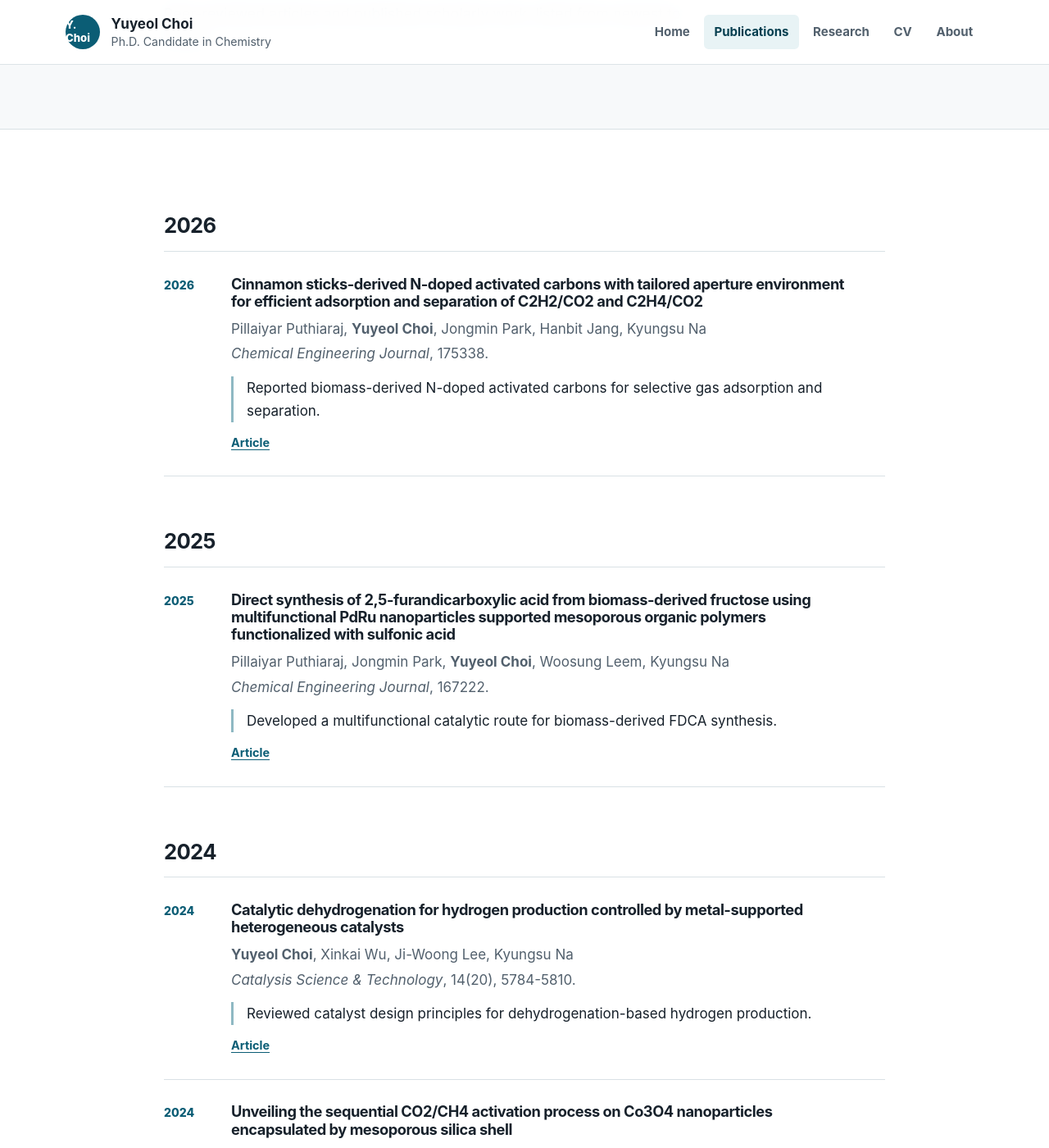
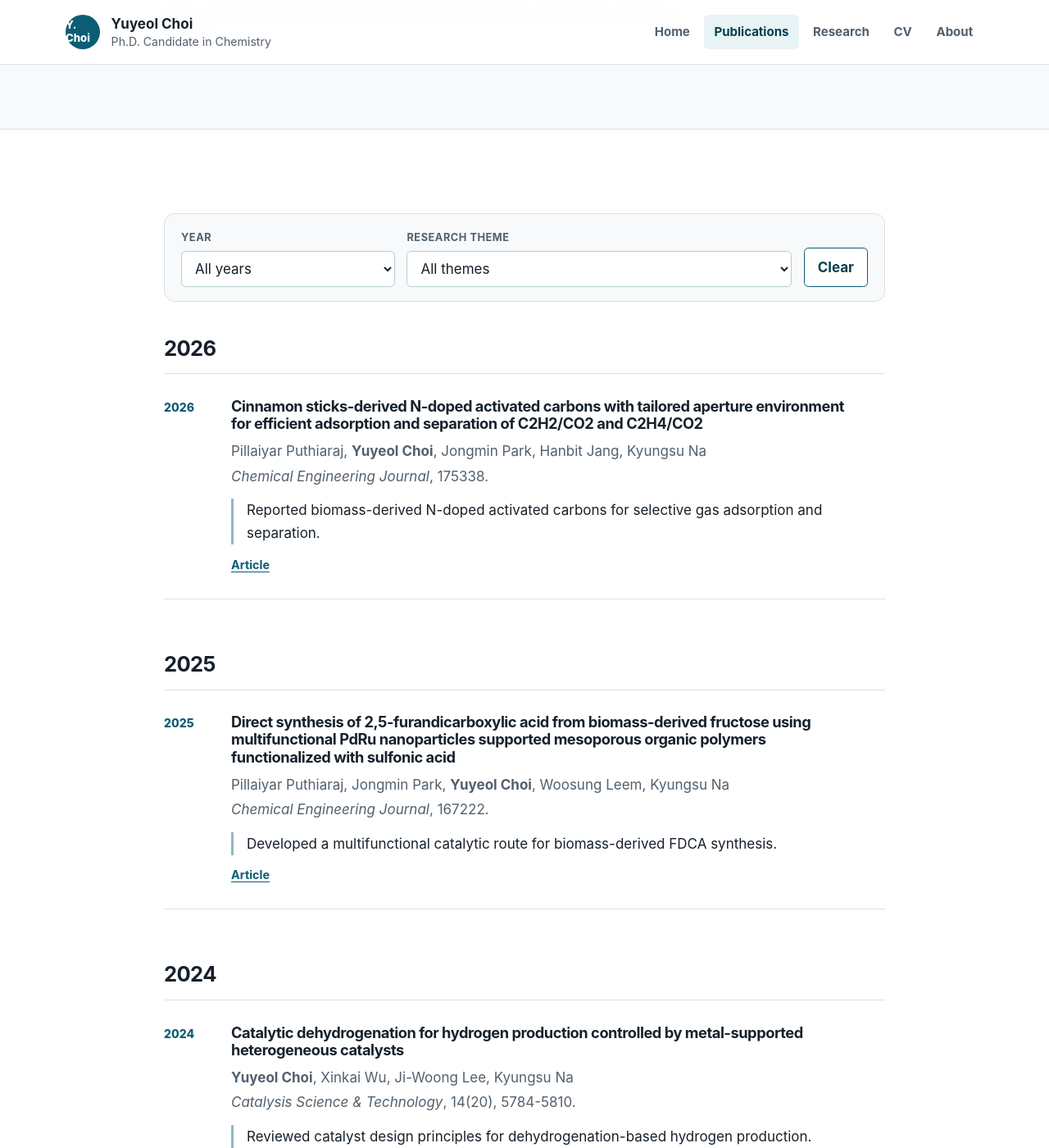
Before and after one commit to yuyeolchoi/yuyeolchoi.github.io, a Jekyll site: the page built from publications.html, in a window 1280 px wide and 1400 px high, scrolled down 308 px. Shown: the whole window at 82% size. Built offline with Jekyll 4.4.1, drawn with Linux system fonts in a browser that asks for light colours.

Commit message:
feat: add year and research-theme filter to the publications page
Progressive enhancement: the filter form is rendered hidden and the full
list is always in the HTML; the script reveals the controls and hides
non-matching entries and empty year groups. Options are generated from
_data/publications.yml and _data/research_themes.yml.

Co-Authored-By: Claude Fable 5.1 <noreply@anthropic.com>

```diff
--- a/assets/css/style.css
+++ b/assets/css/style.css
@@ -236,6 +236,34 @@ p { margin-top: 0; }
   color: var(--muted);
   background: white;
 }
+.publication-filters {
+  display: grid;
+  grid-template-columns: minmax(0, 1fr) minmax(0, 1.8fr) auto;
+  gap: 0.9rem;
+  align-items: end;
+  margin-bottom: 2.6rem;
+  padding: 1.1rem 1.25rem;
+  border: 1px solid var(--line);
+  border-radius: 0.8rem;
+  background: var(--canvas);
+}
+.filter-field { display: grid; gap: 0.35rem; min-width: 0; }
+.filter-field label { color: var(--muted); font-size: 0.8rem; font-weight: 750; letter-spacing: 0.04em; text-transform: uppercase; }
+.filter-field select {
+  width: 100%;
+  min-height: 44px;
+  padding: 0.5rem 0.75rem;
+  border: 1px solid #b8cdd3;
+  border-radius: 0.35rem;
+  color: var(--ink);
+  background: white;
+  font: inherit;
+}
+.filter-field select:focus-visible { outline: 3px solid var(--accent-dark); outline-offset: 2px; }
+.filter-reset { align-self: end; }
+.filter-status { grid-column: 1 / -1; margin: 0; color: var(--muted); font-size: 0.92rem; }
+.filter-status:empty { display: none; }
+[hidden] { display: none !important; }
 .year-group + .year-group { margin-top: 4rem; }
 .year-group > h2 { margin-bottom: 1rem; font-size: 1.6rem; }
 .detail-list { display: grid; gap: 1rem; }
@@ -338,6 +366,8 @@ p { margin-top: 0; }
   .hero-image-wrap { width: min(60vw, 240px); }
   .heading-row { align-items: flex-start; flex-direction: column; gap: 1rem; }
   .summary-grid, .skill-list, .expertise-grid { grid-template-columns: 1fr; }
+  .publication-filters { grid-template-columns: 1fr; }
+  .filter-reset { justify-self: start; }
   .publication { grid-template-columns: 1fr; gap: 0.25rem; }
   .publication-year { margin-bottom: 0; }
   .cv-actions { justify-content: flex-start; }
@@ -374,7 +404,7 @@ p { margin-top: 0; }
 @media print {
   @page { margin: 1.5cm; }
   body { color: black; font-size: 10.5pt; }
-  .site-header, .site-footer, .cv-actions, .cv-jump-nav, .skip-link { display: none !important; }
+  .site-header, .site-footer, .cv-actions, .cv-jump-nav, .skip-link, .publication-filters { display: none !important; }
   .page-hero { padding: 0 0 1.2rem; border-bottom: 2px solid black; background: white; }
   .page-hero h1 { font-size: 24pt; }
   .cv-content { padding: 1.5rem 0 0; }
--- /dev/null
+++ b/assets/js/publications-filter.js
@@ -0,0 +1,52 @@
+// Client-side year / research-theme filter for the publications page.
+// Progressive enhancement: the form is rendered hidden and the full list is always
+// present in the HTML; this script only reveals the controls and hides non-matches.
+(function () {
+  var form = document.getElementById("publication-filters");
+  var items = Array.prototype.slice.call(document.querySelectorAll(".publication[data-year]"));
+  if (!form || items.length === 0) return;
+
+  var yearSelect = document.getElementById("filter-year");
+  var themeSelect = document.getElementById("filter-theme");
+  var status = document.getElementById("filter-status");
+  var empty = document.getElementById("filter-empty");
+  var groups = Array.prototype.slice.call(document.querySelectorAll("[data-year-group]"));
+  var total = items.length;
+
+  function applyFilters() {
+    var year = yearSelect.value;
+    var theme = themeSelect.value;
+    var visible = 0;
+
+    items.forEach(function (item) {
+      var themes = (item.getAttribute("data-themes") || "").split(" ");
+      var matches =
+        (!year || item.getAttribute("data-year") === year) &&
+        (!theme || themes.indexOf(theme) !== -1);
+      item.hidden = !matches;
+      if (matches) visible += 1;
+    });
+
+    groups.forEach(function (group) {
+      var anyVisible = Array.prototype.some.call(
+        group.querySelectorAll(".publication"),
+        function (item) { return !item.hidden; }
+      );
+      group.hidden = !anyVisible;
+    });
+
+    empty.hidden = visible !== 0;
+    status.textContent = year || theme
+      ? "Showing " + visible + " of " + total + " publications."
+      : "";
+  }
+
+  form.hidden = false;
+  yearSelect.addEventListener("change", applyFilters);
+  themeSelect.addEventListener("change", applyFilters);
+  form.addEventListener("reset", function () {
+    // Wait for the browser to clear the fields before re-applying.
+    window.setTimeout(applyFilters, 0);
+  });
+  applyFilters();
+})();
--- a/publications.html
+++ b/publications.html
@@ -4,6 +4,7 @@ title: Publications
 permalink: /publications/
 description: "Peer-reviewed publications by Yuyeol Choi."
 ---
+{% assign publications_by_year = site.data.publications | group_by: "year" %}
 <section class="page-hero">
   <div class="container narrow">
     <p class="eyebrow">Published work</p>
@@ -14,16 +15,47 @@ description: "Peer-reviewed publications by Yuyeol Choi."
 
 <section class="section">
   <div class="container narrow">
-    {% assign publications_by_year = site.data.publications | group_by: "year" %}
+    {% comment %}
+      Progressive enhancement: the filter form is hidden until assets/js/publications-filter.js
+      reveals it, so the full list is always visible without JavaScript.
+      Options are generated from _data/publications.yml and _data/research_themes.yml.
+    {% endcomment %}
+    <form class="publication-filters" id="publication-filters" hidden aria-label="Filter publications" onsubmit="return false;">
+      <div class="filter-field">
+        <label for="filter-year">Year</label>
+        <select id="filter-year">
+          <option value="">All years</option>
+          {% for year in publications_by_year %}
+            <option value="{{ year.name }}">{{ year.name }}</option>
+          {% endfor %}
+        </select>
+      </div>
+      <div class="filter-field">
+        <label for="filter-theme">Research theme</label>
+        <select id="filter-theme">
+          <option value="">All themes</option>
+          {% for theme in site.data.research_themes %}
+            <option value="{{ forloop.index }}">{{ theme.title }}</option>
+          {% endfor %}
+        </select>
+      </div>
+      <button class="button button-secondary filter-reset" type="reset">Clear</button>
+      <p class="filter-status" id="filter-status" role="status" aria-live="polite"></p>
+    </form>
+
     {% for year in publications_by_year %}
-      <section class="year-group" aria-labelledby="year-{{ year.name }}">
+      <section class="year-group" aria-labelledby="year-{{ year.name }}" data-year-group="{{ year.name }}">
         <h2 id="year-{{ year.name }}">{{ year.name }}</h2>
         <div class="publication-list">
           {% for publication in year.items %}
-            {% include publication.html item=publication show_contribution=true %}
+            {% include publication.html item=publication show_contribution=true filterable=true %}
           {% endfor %}
         </div>
       </section>
     {% endfor %}
+
+    <p class="empty-state" id="filter-empty" hidden>No publications match the current filters.</p>
   </div>
 </section>
+
+<script src="{{ '/assets/js/publications-filter.js' | relative_url }}" defer></script>
```
